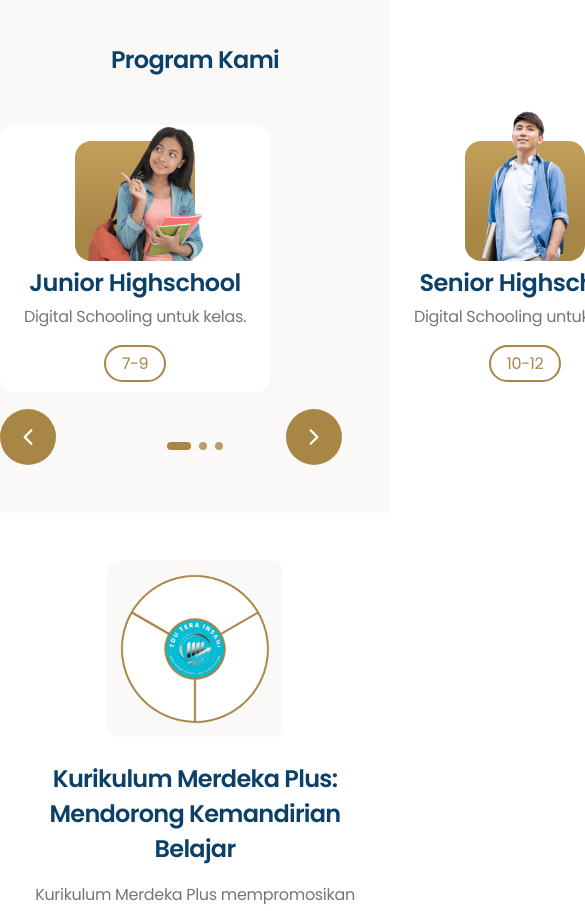
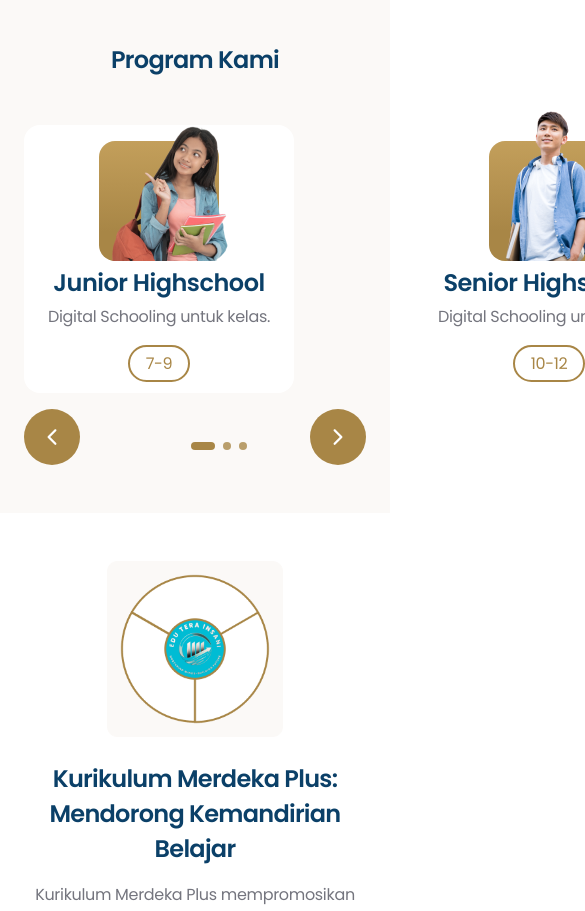
Before and after one commit to Ideatecore-dev-team/EduteraInsani-client, a React (Vite) app: page / in a window 390 px wide. Shown: the part 1960-2871 px from the top of the page, 585 px wide, since content can reach past the window. Built offline with nearby package versions, Linux system fonts and the light colour scheme.

Commit message:
TEST : Home Page, Our Programm section, carousel responsive

```diff
--- a/src/components/OurProgram.jsx
+++ b/src/components/OurProgram.jsx
@@ -115,7 +115,7 @@ function OurProgram() {
           {additionalContent}
         </div>
 
-        <div  className="program-cards flex lg:flex-row flex-col items-start">
+        <div className="program-cards flex lg:flex-row flex-col lg:items-start xs:items-center xs:gap-gap10 xs:w-mobile-6">
           {isMobile ? (
             <Swiper
               freeMode={true}
```
